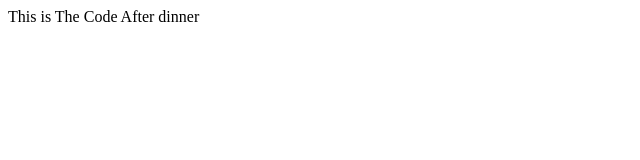
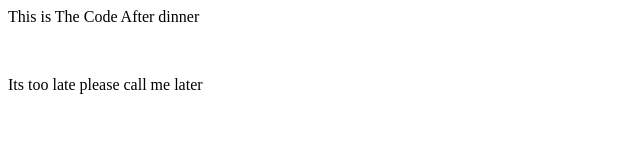
Before and after one commit to Ajay1187/LocalRepo, a plain HTML site: page Index.html in a window 1280 px wide. Shown: the whole page, without its empty margins (0-640 px from the left). Drawn offline with Linux system fonts and the light colour scheme.

Commit message:
added new

```diff
--- a/Index.html
+++ b/Index.html
@@ -1 +1,3 @@
 <p>This is The Code After dinner</p>
+<br>
+<p>Its too late please call me later</p>
```
Also changed, not shown: 1 other file.
